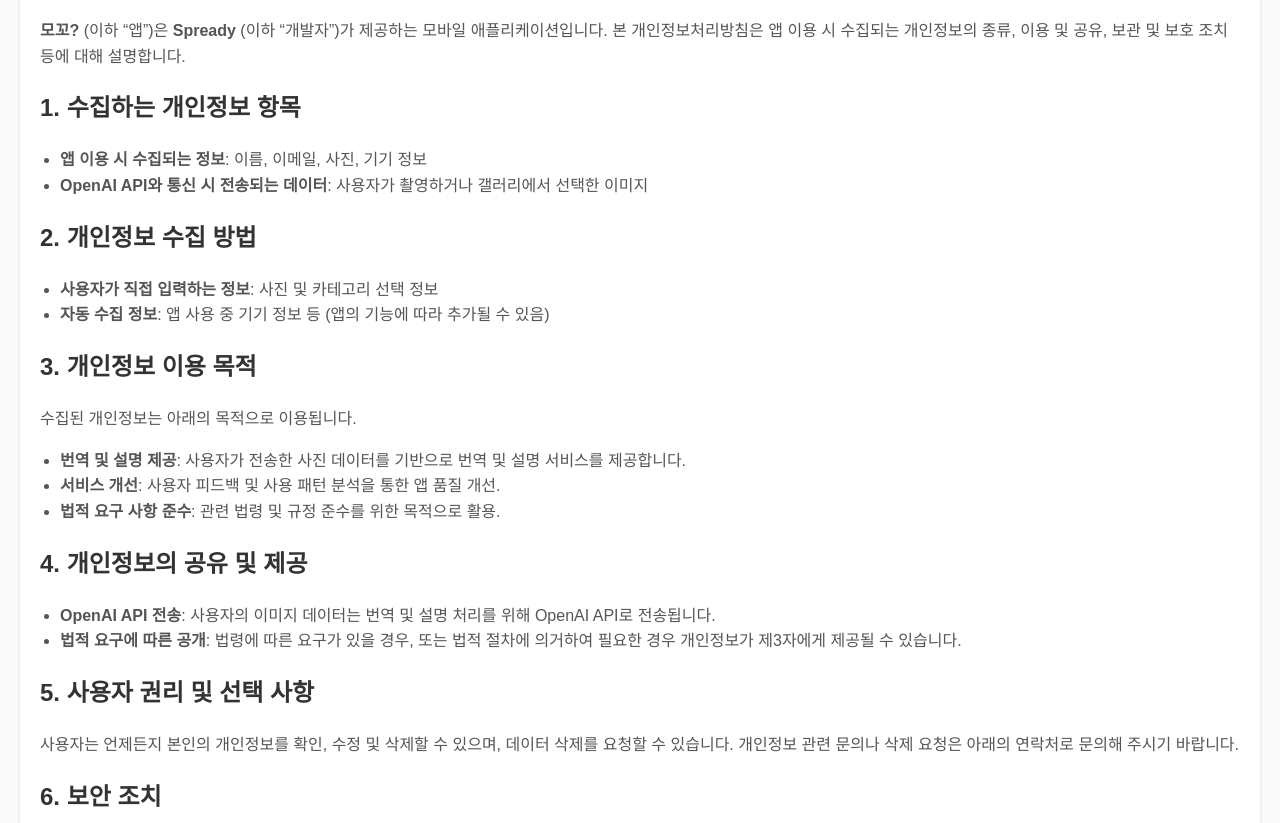
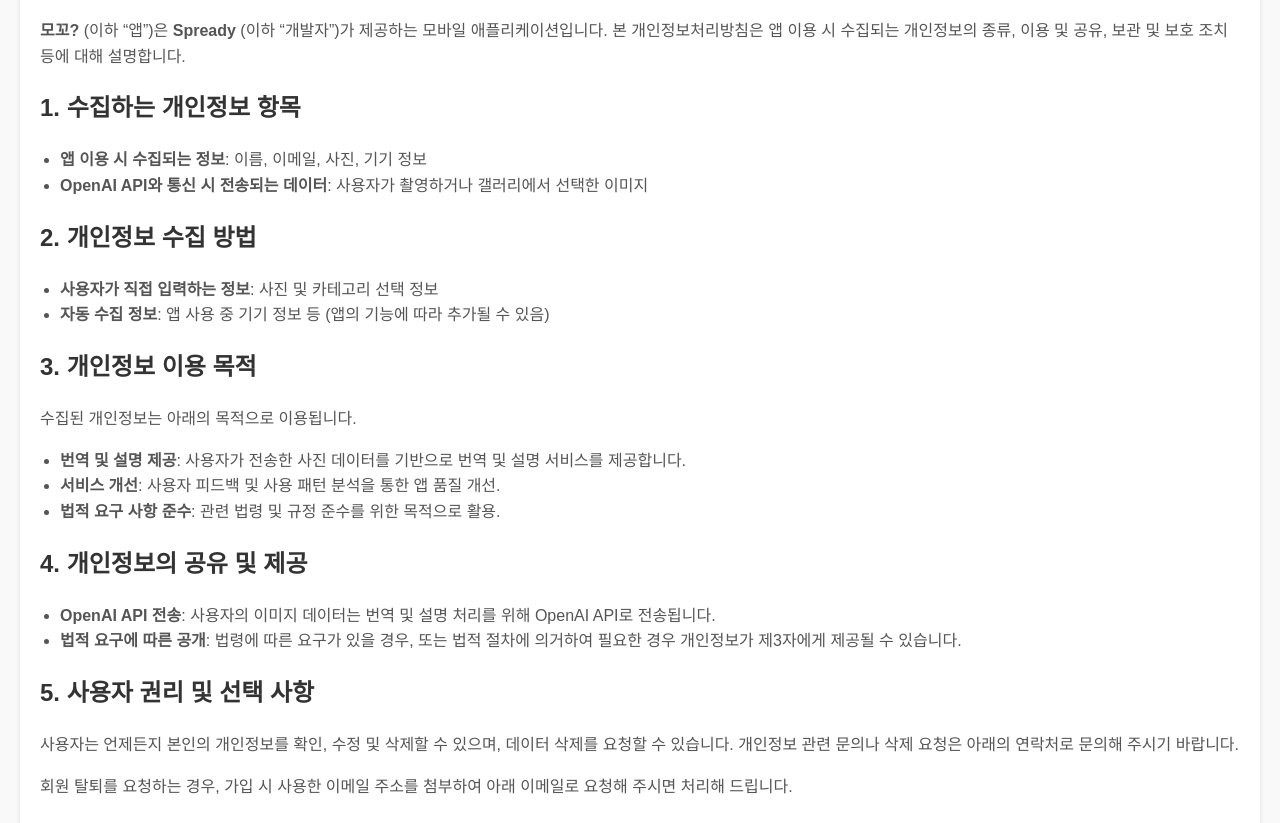
Before and after one commit to immanuelk1m/mokho, a plain HTML site: page index.html in a window 1280 px wide. Shown: the part 116-939 px from the top of the page. Drawn offline with Linux system fonts and the light colour scheme.

Commit message:
Update index.html

```diff
--- a/index.html
+++ b/index.html
@@ -69,6 +69,8 @@
 
     <h2>5. 사용자 권리 및 선택 사항</h2>
     <p>사용자는 언제든지 본인의 개인정보를 확인, 수정 및 삭제할 수 있으며, 데이터 삭제를 요청할 수 있습니다. 개인정보 관련 문의나 삭제 요청은 아래의 연락처로 문의해 주시기 바랍니다.</p>
+    <p>회원 탈퇴를 요청하는 경우, 가입 시 사용한 이메일 주소를 첨부하여 아래 이메일로 요청해 주시면 처리해 드립니다.</p>
+
 
     <h2>6. 보안 조치</h2>
     <p>개발자는 사용자의 개인정보 보호를 위해 다음과 같은 기술적 및 관리적 조치를 시행하고 있습니다.</p>
```
